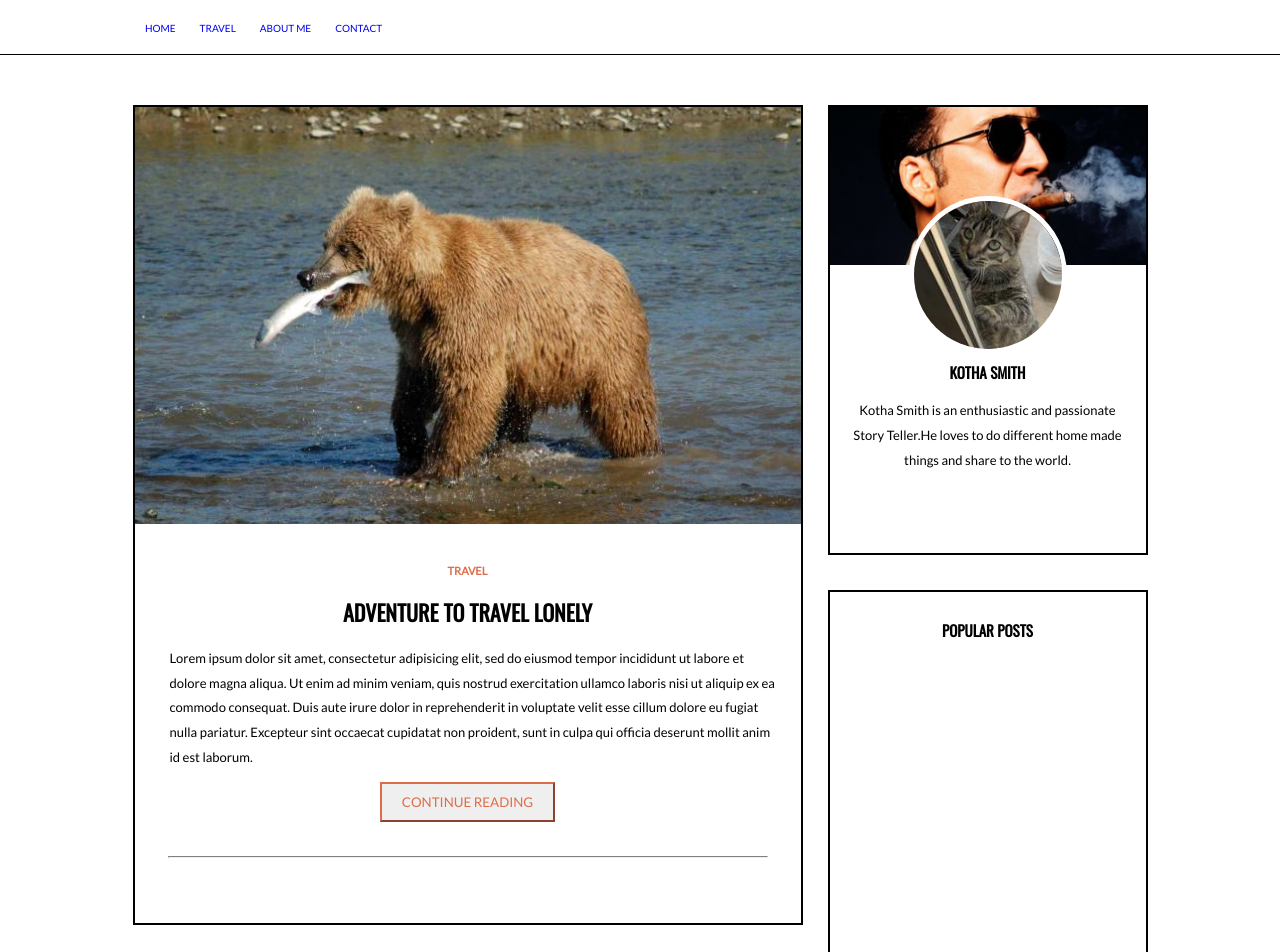
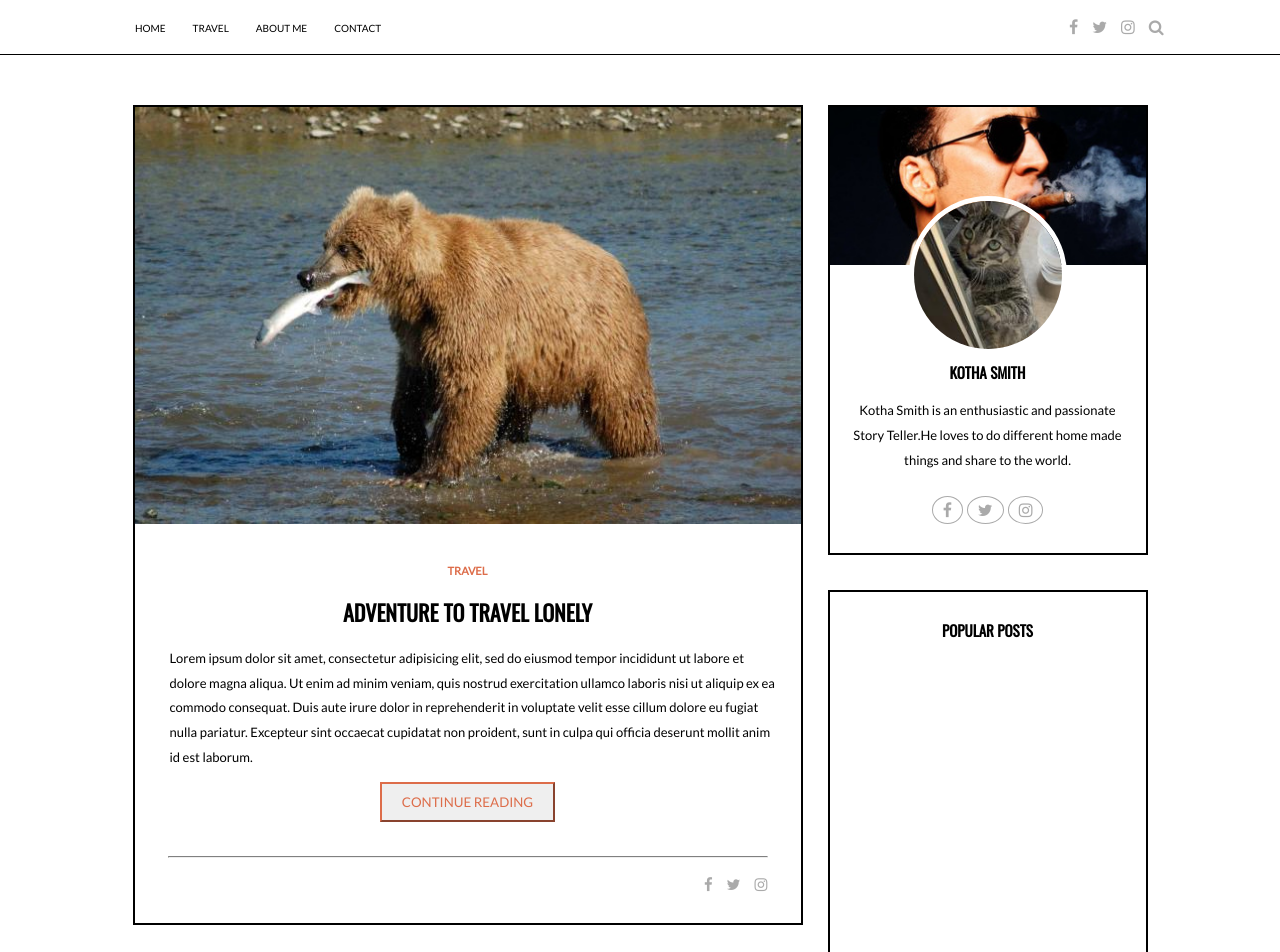
Before and after one commit to zforre/1.4-pixel-perfect, a plain HTML site: page index.html in a window 1280 px wide. Shown: the top 952 px of the page. Drawn offline with nearby package versions, Linux system fonts and the light colour scheme.

Commit message:
added social media icons

```diff
--- a/index.html
+++ b/index.html
@@ -6,6 +6,7 @@
   <title></title>
   <link rel="stylesheet" type="text/css" href="styles.css">
   <link href="https://fonts.googleapis.com/css?family=Lato|Oswald|Playfair+Display&display=swap" rel="stylesheet">
+  <link href="http://maxcdn.bootstrapcdn.com/font-awesome/4.1.0/css/font-awesome.min.css" rel="stylesheet">
 </head>
 
 <body>
@@ -16,6 +17,12 @@
       <a href="#travel">TRAVEL</a>
       <a href="#about me">ABOUT ME</a>
       <a href="#contact">CONTACT</a>
+    </div>
+    <div class="headericons">
+      <i class="fa fa-facebook" aria-hidden="true"></i>
+      <i class="fa fa-twitter" aria-hidden="true"></i>
+      <i class="fa fa-instagram" aria-hidden="true"></i>
+      <i class="fa fa-search" aria-hidden="true"></i>
     </div>
   </header>
 
@@ -29,6 +36,12 @@
           consequat. Duis aute irure dolor in reprehenderit in voluptate velit esse cillum dolore eu fugiat nulla pariatur. Excepteur sint occaecat cupidatat non proident, sunt in culpa qui officia deserunt mollit anim id est laborum.</p>
         <button type="button" name="continue reading">CONTINUE READING</button>
         <hr>
+
+        <div class="contenticons">
+          <i class="fa fa-facebook" aria-hidden="true"></i>
+          <i class="fa fa-twitter" aria-hidden="true"></i>
+          <i class="fa fa-instagram" aria-hidden="true"></i>
+        </div>
       </div>
       <div class="contentbox">
         <img src="images/cage.jpg" alt="nic cage">
@@ -38,6 +51,11 @@
           consequat. Duis aute irure dolor in reprehenderit in voluptate velit esse cillum dolore eu fugiat nulla pariatur. Excepteur sint occaecat cupidatat non proident, sunt in culpa qui officia deserunt mollit anim id est laborum.</p>
         <button type="button" name="continue reading">CONTINUE READING</button>
         <hr>
+        <div class="contenticons">
+          <i class="fa fa-facebook" aria-hidden="true"></i>
+          <i class="fa fa-twitter" aria-hidden="true"></i>
+          <i class="fa fa-instagram" aria-hidden="true"></i>
+        </div>
       </div>
       <div class="contentbox">
         <img src="images/bacon.jpg" alt="bacon">
@@ -47,6 +65,11 @@
           consequat. Duis aute irure dolor in reprehenderit in voluptate velit esse cillum dolore eu fugiat nulla pariatur. Excepteur sint occaecat cupidatat non proident, sunt in culpa qui officia deserunt mollit anim id est laborum.</p>
         <button type="button" name="continue reading">CONTINUE READING</button>
         <hr>
+        <div class="contenticons">
+          <i class="fa fa-facebook" aria-hidden="true"></i>
+          <i class="fa fa-twitter" aria-hidden="true"></i>
+          <i class="fa fa-instagram" aria-hidden="true"></i>
+        </div>
       </div>
     </main>
 
@@ -56,6 +79,11 @@
         <img src="images/profilepic.jpg" class="profilepic" alt="cat">
         <h2 class="name">KOTHA SMITH</h2>
         <p calss="description">Kotha Smith is an enthusiastic and passionate Story Teller.He loves to do different home made things and share to the world.</p>
+        <div class="profileicons">
+          <i class="fa fa-facebook" aria-hidden="true"></i>
+          <i class="fa fa-twitter" aria-hidden="true"></i>
+          <i class="fa fa-instagram" aria-hidden="true"></i>
+        </div>
       </div>
       <div class="popular">
         <h2>POPULAR POSTS</h2>
--- a/styles.css
+++ b/styles.css
@@ -56,6 +56,7 @@ h2 {
   font-family: 'Oswald', sans-serif;
   color: black;
   font-size: 15px;
+
 }
 
 h3 {
@@ -75,18 +76,37 @@ header {
 
 .topnav {
   position: absolute;
-  left: 135px;
+  left: 125px;
   top: 50%;
   transform: translateY(-50%);
 }
 
-.topnav>a {
+.topnav > a {
   font-family: 'Lato', sans-serif;
   font-size: 10px;
   text-decoration: none;
   padding: 10px;
+  padding-right: 13px;
+  color: #000;
+}
+.topnav > a:hover {
+  color: #D85437;
+}
+.headericons {
+  position: absolute;
+  left: 1064px;
+  top: 50%;
+  transform: translateY(-50%);
 }
 
+i {
+  color: #AAAAAA;
+  font-size: 11px;
+  padding: 5px;
+}
+i:hover {
+  color: #D85437;
+}
 /************************************************************************ main*/
 .contentarea {
   margin-top: 50px;
@@ -111,6 +131,18 @@ main {
 
 .contentbox:nth-child(3) {
   margin-bottom: 70px;
+}
+
+.contenticons {
+  position: absolute;
+  left: 699px;
+  margin-top: 6px;
+  /* top: 50%;
+  transform: translateY(-50%); */
+}
+
+.contenticons > i {
+  font-size: 15px;
 }
 
 /*********************************************************************** aside*/
@@ -140,6 +172,22 @@ aside {
 
 .name {
   padding-top: 80px;
+}
+
+.profileicons {
+  padding: 10px 15px;
+}
+
+.profileicons > i {
+  padding-left: 10px;
+  padding-right: 10px;
+  border: solid 1px;
+  border-radius: 50%;
+}
+
+.profileicons > i:hover {
+  background-color: #D85437;
+  color: #fff;
 }
 
 .popular {
```
